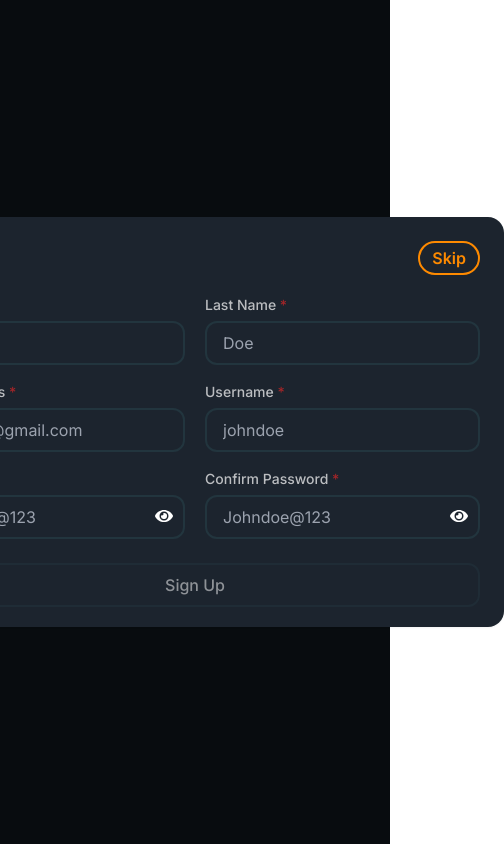
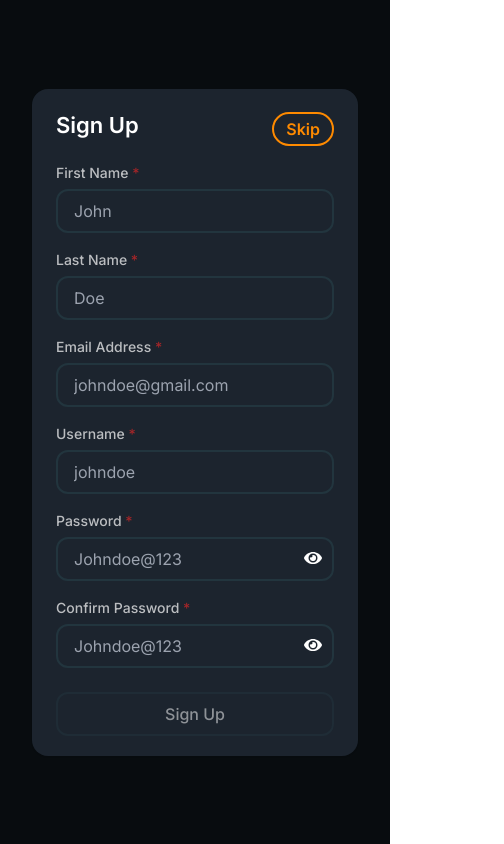
Before and after one commit to chuchrahimanshu/cooders.web.authentication, a React (Vite) app: page /accounts/sign-up in a window 390 px wide. Shown: the whole page, 504 px wide, since content can reach past the window. Built offline with nearby package versions, Linux system fonts and the light colour scheme.

Commit message:
Make Sign Up Form Responsive

```diff
--- a/src/components/Form.tsx
+++ b/src/components/Form.tsx
@@ -12,11 +12,11 @@ const Form: React.FC<FormProps> = ({
 }) => {
   return (
     <form
-      className="bg-SECONDARY_BACKGROUND py-5 px-6 rounded-2xl flex flex-col gap-4 shadow-sm"
+      className="bg-SECONDARY_BACKGROUND py-5 px-6 rounded-2xl flex flex-col md:gap-4 shadow-sm w-full md:w-auto my-2 xs:mx-16 mx-8"
       id={id}
       onSubmit={handleFormSubmit}>
       {showSkip && handleSkipClicked ? (
-        <section className="flex items-center justify-between">
+        <section className="flex items-center justify-between mb-3">
           <h1 className="text-[22px] text-white font-semibold mb-2">
             {heading}
           </h1>
--- a/src/components/Input.tsx
+++ b/src/components/Input.tsx
@@ -33,7 +33,7 @@ const Input: React.FC<InputProps> = ({
             placeholder={placeholder}
             required={required}
             onChange={onChange}
-            className="bg-transparent outline-none border-[2px] border-PRIMARY_BORDER py-2 px-4 rounded-xl text-white focus:border-SECONDARY_BORDER focus:bg-transparent active:bg-transparent active:border-SECONDARY_BORDER w-[275px] pr-16"
+            className="bg-transparent outline-none border-[2px] border-PRIMARY_BORDER py-2 px-4 rounded-xl text-white focus:border-SECONDARY_BORDER focus:bg-transparent active:bg-transparent active:border-SECONDARY_BORDER md:w-[280px] pr-16 w-full"
           />
           <HidePassword
             handleHidePassword={handleHidePassword}
@@ -50,7 +50,7 @@ const Input: React.FC<InputProps> = ({
           placeholder={placeholder}
           required={required}
           onChange={onChange}
-          className="bg-transparent outline-none border-[2px] border-PRIMARY_BORDER py-2 px-4 rounded-xl text-white focus:border-SECONDARY_BORDER focus:bg-transparent active:bg-transparent active:border-SECONDARY_BORDER w-[275px]"
+          className="bg-transparent outline-none border-[2px] border-PRIMARY_BORDER py-2 px-4 rounded-xl text-white focus:border-SECONDARY_BORDER focus:bg-transparent active:bg-transparent active:border-SECONDARY_BORDER md:w-[280px] w-full"
         />
       )}
     </>
--- a/src/components/InputContainer.tsx
+++ b/src/components/InputContainer.tsx
@@ -15,7 +15,7 @@ const InputContainer: React.FC<InputContainerProps> = ({
   onChange,
 }) => {
   return (
-    <section className="flex flex-col gap-[6px]">
+    <section className="flex flex-col gap-[6px] mb-4 md:mb-0">
       <Label form={form} id={id} title={title} required={required} />
       <Input
         id={id}
--- a/src/components/TwoColumnInput.tsx
+++ b/src/components/TwoColumnInput.tsx
@@ -2,7 +2,7 @@ import React from "react";
 import { TwoColumnInputProps } from "../types/components/props.types";
 
 const TwoColumnInput: React.FC<TwoColumnInputProps> = ({ children }) => {
-  return <section className="flex gap-5">{children}</section>;
+  return <section className="md:flex md:gap-5">{children}</section>;
 };
 
 export default TwoColumnInput;
--- a/tailwind.config.js
+++ b/tailwind.config.js
@@ -10,6 +10,9 @@ export default {
         SECONDARY_BORDER: "#00E074",
         PRIMARY_BUTTON: "#FE8A00",
       },
+      screens: {
+        xs: "500px",
+      },
     },
   },
   plugins: [],
```
